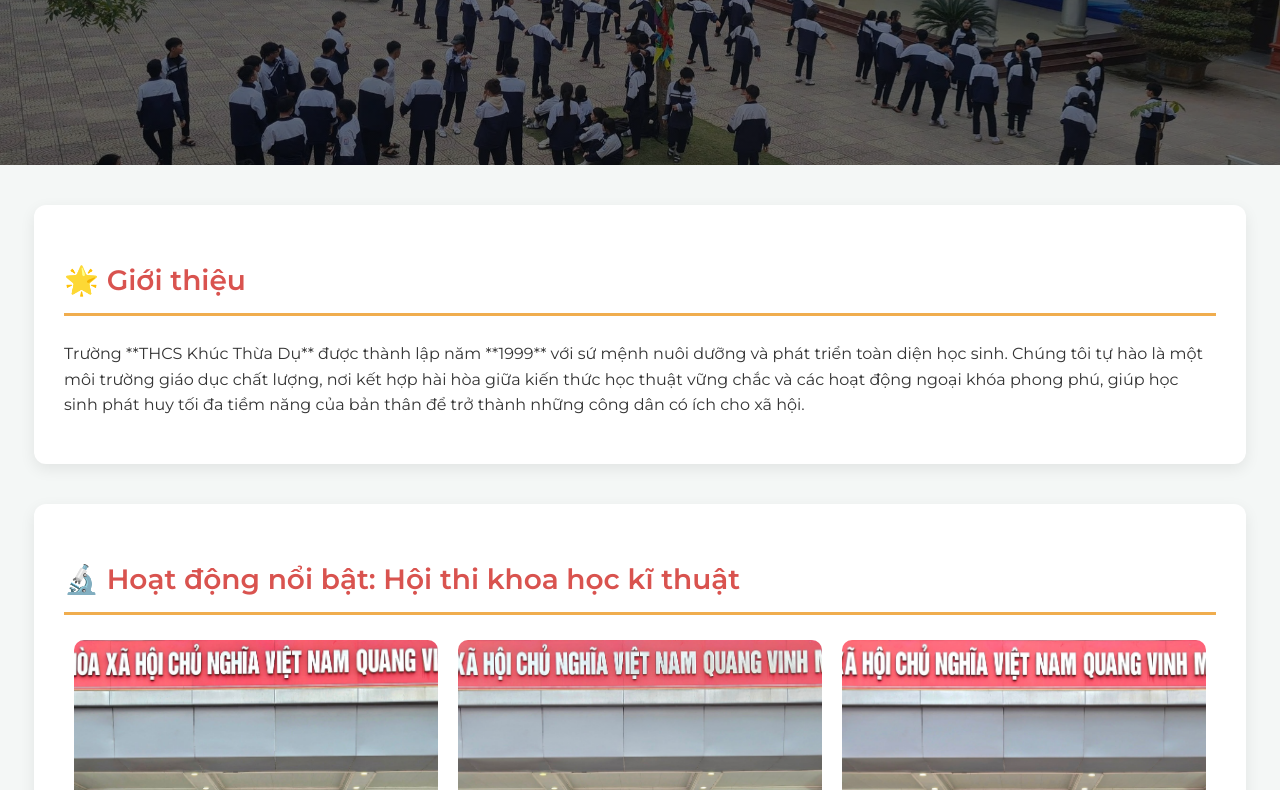
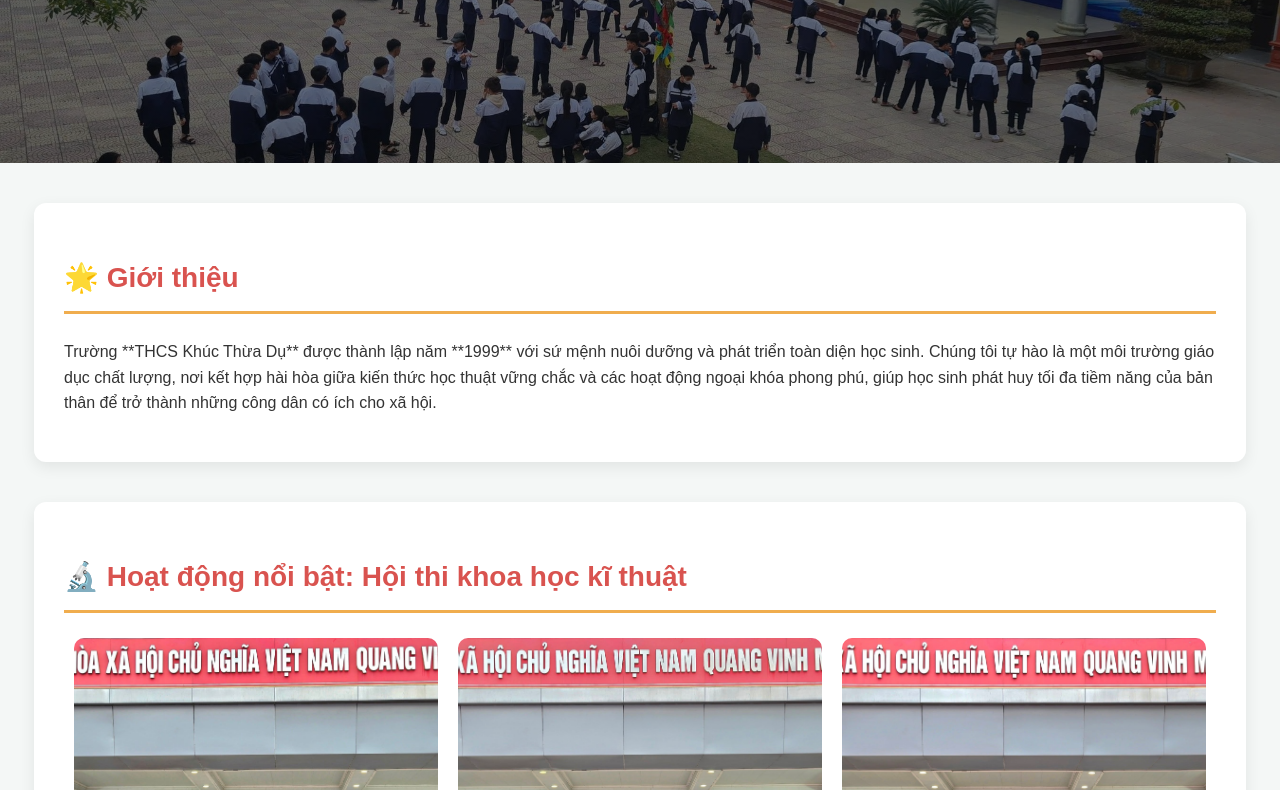
Before and after one commit to phamlong192010-png/THPT-Kh-c-Th-a-D-, a plain HTML site: page Untitled-1.html in a window 1280 px wide. Shown: the part 309-1099 px from the top of the page. Drawn offline with Linux system fonts and the light colour scheme.

Commit message:
Fix HTML structure and improve formatting

```diff
--- a/Untitled-1.html
+++ b/Untitled-1.html
@@ -4,7 +4,6 @@
     <meta charset="UTF-8">
     <meta name="viewport" content="width=device-width, initial-scale=1.0">
     <title>Giới thiệu Trường THPT Khúc Thừa Dụ</title>
-    <link href="https://fonts.googleapis.com/css2?family=Montserrat:wght@400;600;700&display=swap" rel="stylesheet">
 
     <style>
         /* Thiết lập chung */
```
